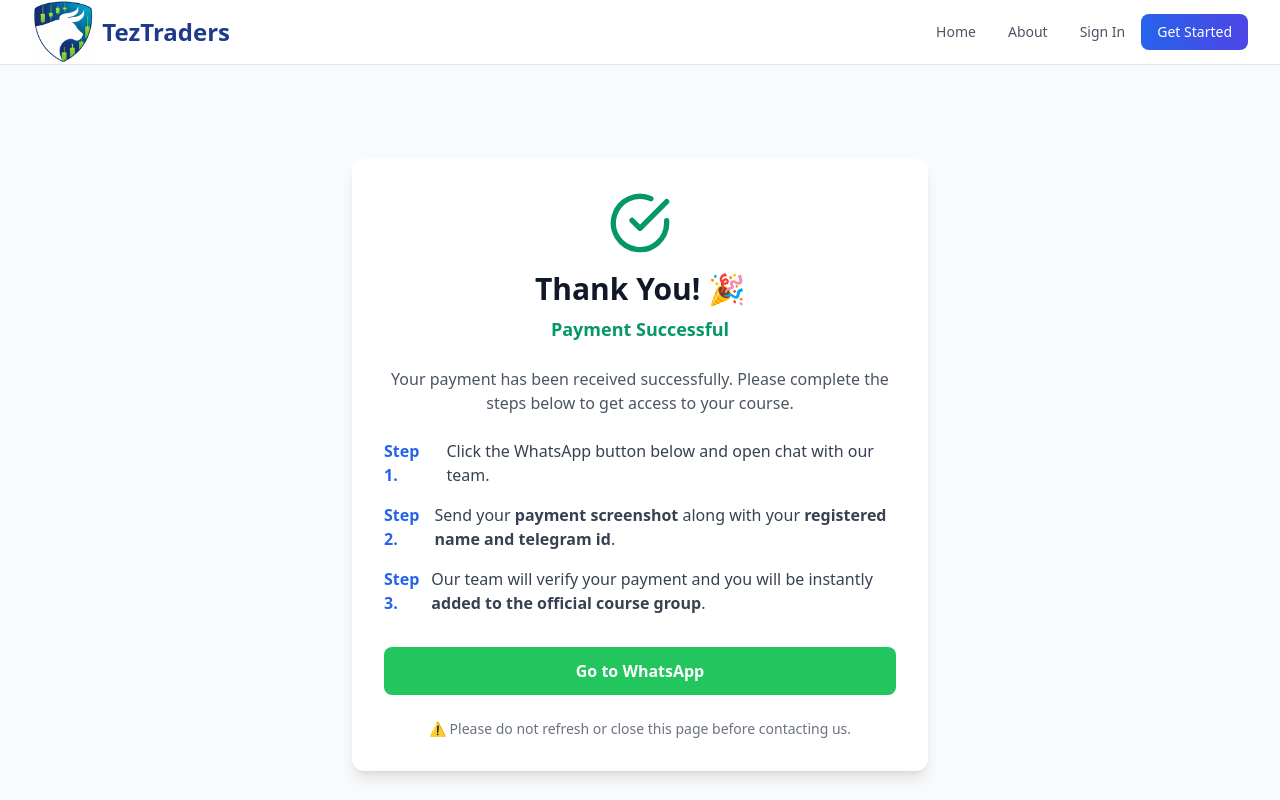
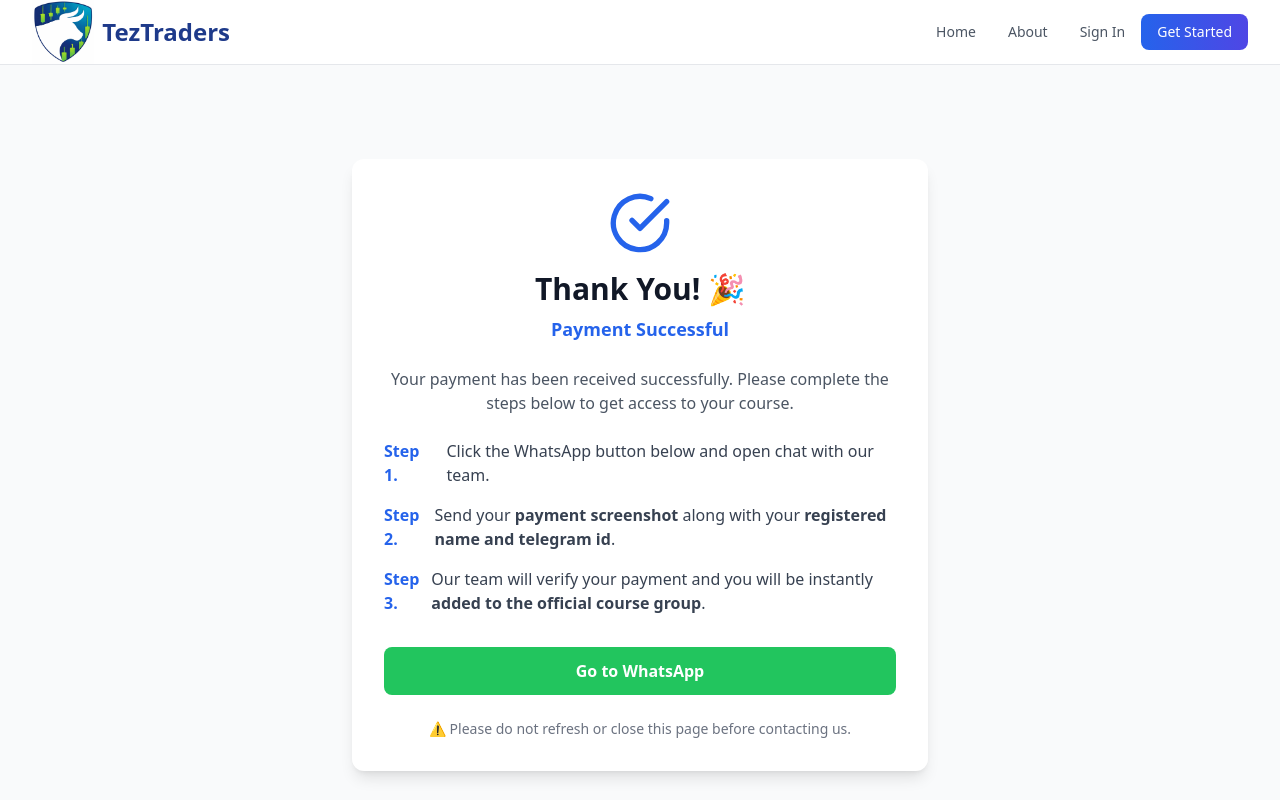
Before and after one commit to Smitayadav01/Info-Trade-website, a React (Vite) app: page /payment-success in a window 1280 px wide. Shown: the top 800 px of the page. Built offline with nearby package versions, Linux system fonts and the light colour scheme.

Commit message:
commited

```diff
--- a/src/pages/PaymentSuccess.tsx
+++ b/src/pages/PaymentSuccess.tsx
@@ -7,14 +7,14 @@ const PaymentSuccess = () => {
 
         {/* Success Icon */}
         <div className="flex justify-center mb-4">
-          <CheckCircle className="text-emerald-600 w-16 h-16" />
+          <CheckCircle className="text-blue-600 w-16 h-16" />
         </div>
 
         {/* Heading */}
         <h1 className="text-3xl font-bold text-gray-900 mb-2">
           Thank You! 🎉
         </h1>
-        <p className="text-lg text-emerald-600 font-semibold mb-6">
+        <p className="text-lg text-blue-600 font-semibold mb-6">
           Payment Successful
         </p>
 
```
